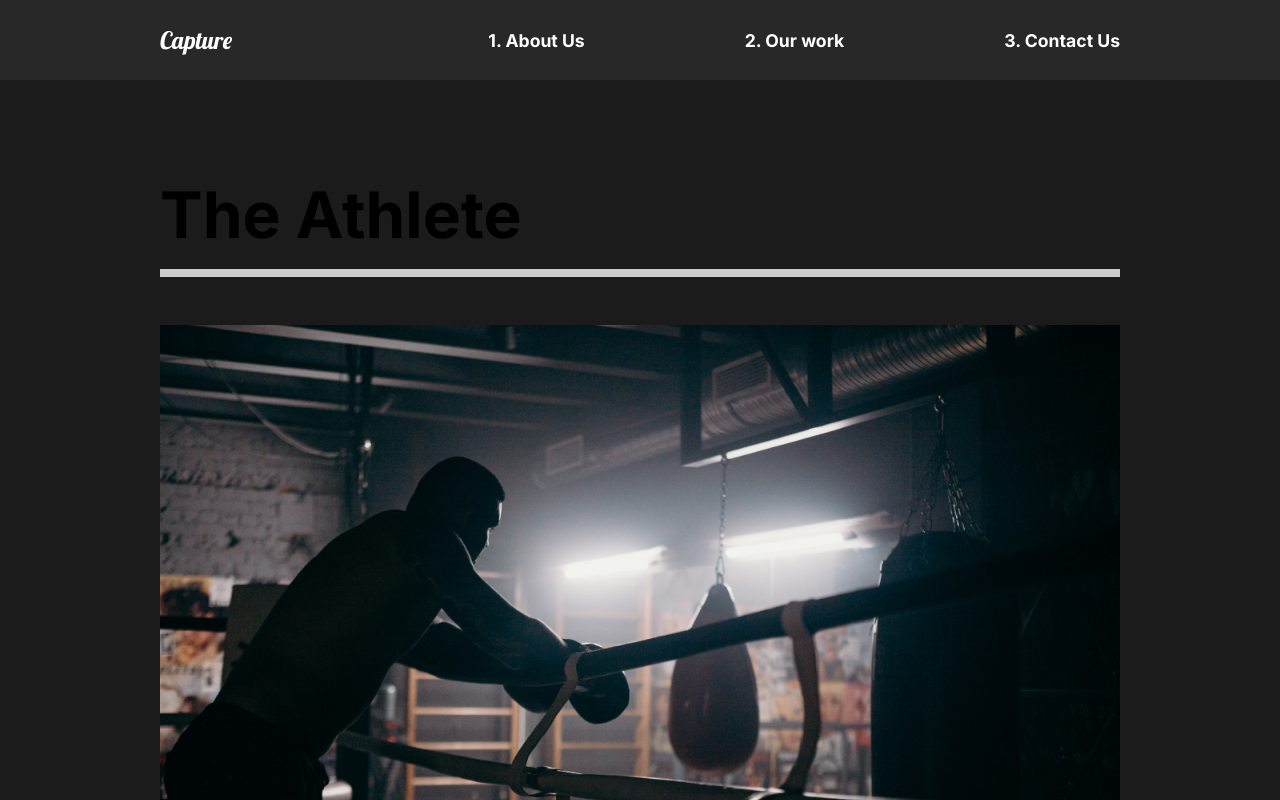
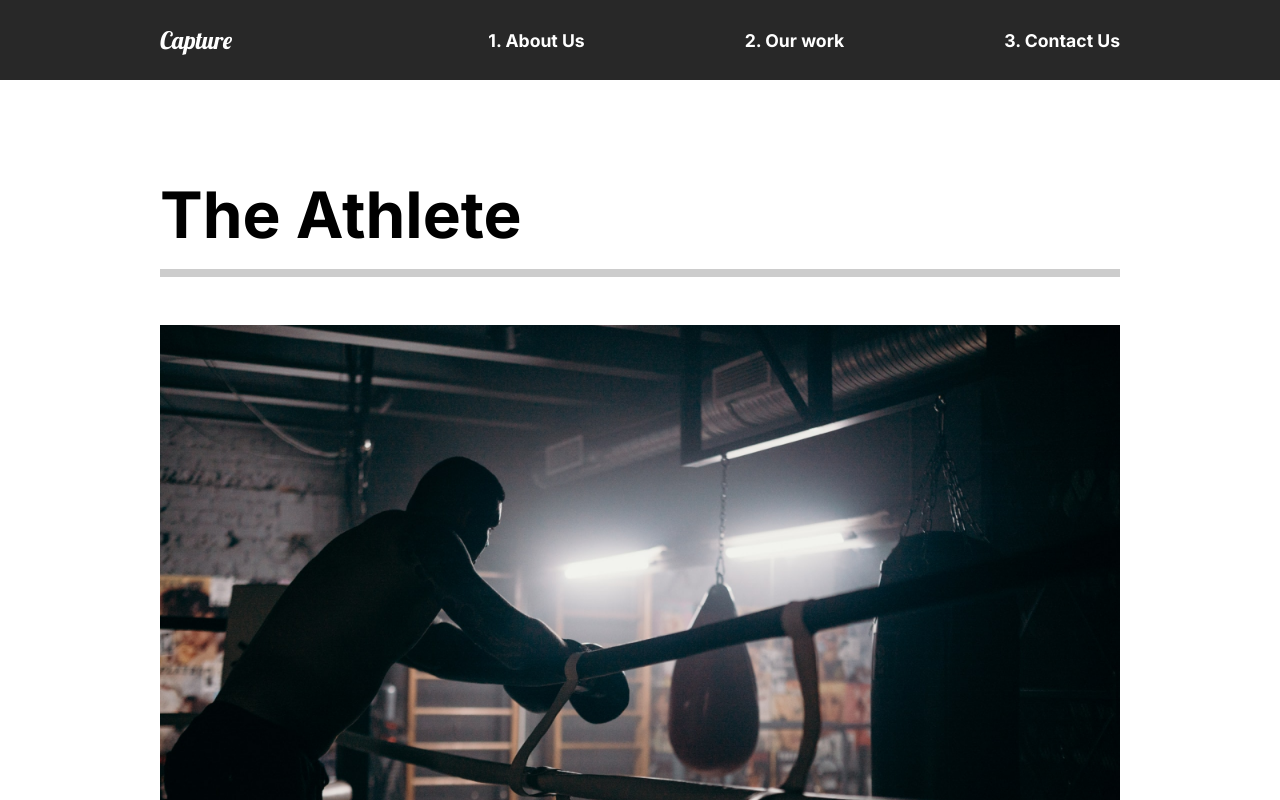
Before and after one commit to adelevrc/portfolio, a React (Create React App) app: page /work in a window 1280 px wide. Shown: the top 800 px of the page. Built offline with nearby package versions, Linux system fonts and the light colour scheme.

Commit message:
style page transition

```diff
--- a/src/App.js
+++ b/src/App.js
@@ -1,19 +1,24 @@
 import React from 'react';
-import {Switch, Route} from 'react-router-dom';
+import {Switch, Route, useLocation} from 'react-router-dom';
 import Nav from './components/Nav';
 import AboutUs from './pages/AboutUs';
 import GlobalStyle from './components/GlobalStyle';
 import ContactUs from './pages/ContactUs'
 import OurWork from './pages/OurWork';
 import MovieDetail from './pages/MovieDetail';
+//Animation
+import {AnimatePresence} from 'framer-motion';
 
 function App() {
+  const location = useLocation();
+  console.log(location);
   return (
     <div className="App">
       <GlobalStyle />
       <Nav />
+      <AnimatePresence exitBeforeEnter>
 
-      <Switch>
+        <Switch location={location} key={location.pathname}>
         <Route path="/" exact>
           <AboutUs />
         </Route>
@@ -32,6 +37,7 @@
         </Switch>
 
 
+      </AnimatePresence>
     </div>
   );
 }
--- /dev/null
+++ b/src/animation.js
@@ -0,0 +1,21 @@
+export const pageAnimation = {
+    hidden:{
+        opacity: 0,
+        y: 300
+    },
+    show:{
+        opacity:1,
+        y:0,
+        transition:{
+            duration:1,
+        },
+    },
+    exit:{
+        opacity: 0,
+        y: 300,
+        transition:{
+            duration:1,
+        },
+
+    }
+};
--- a/src/components/AboutSection.js
+++ b/src/components/AboutSection.js
@@ -1,26 +1,27 @@
 import React from "react";
 import home1 from "../img/home1.png";
-//Styled
-import styled from "styled-components";
 import { About, Description, Image, Hide } from "../styles";
+import {motion} from "framer-motion";
 
 const AboutSection = () => {
+
   return (
     <About>
       <Description>
-        <div className="title">
+        <motion.div className="title">
           <Hide>
-            <h2>We work to make</h2>
+            <motion.h2>We work to make</motion.h2>
           </Hide>
           <Hide>
-            <h2>
+
+            <motion.h2>
               your <span>dreams</span> come
-            </h2>
+            </motion.h2>
           </Hide>
           <Hide>
-            <h2>true.</h2>
+            <motion.h2>true.</motion.h2>
           </Hide>
-        </div>
+        </motion.div>
         <p>
           Contact us for any photography or videography ideas that you have. We
           have professionals with amazing skills.
@@ -34,6 +35,4 @@
   );
 };
 
-//Styled Components
-
 export default AboutSection;
--- a/src/pages/AboutUs.js
+++ b/src/pages/AboutUs.js
@@ -3,15 +3,18 @@
 import ServicesSection from '../components/ServicesSection';
 import FaqSection from '../components/FaqSection';
 
+import {motion} from 'framer-motion';
+import {pageAnimation} from '../animation';
+
 const AboutUs = () => {
     return(
-    <>
+    <motion.div exit="exit" variants={pageAnimation} initial="hidden" animate="show"  >
         <div>
             <AboutSection />
             <ServicesSection/>
             <FaqSection />
         </div>
-    </>
+    </motion.div>
     )
 }
 
--- a/src/pages/ContactUs.js
+++ b/src/pages/ContactUs.js
@@ -1,10 +1,16 @@
 import React from 'react';
-
+import {motion} from 'framer-motion';
+import {pageAnimation} from '../animation';
 const ContactUs = () => {
     return(
-        <div>
+        <motion.div
+            exit="exit"
+            variants={pageAnimation}
+            initial="hidden"
+            animate="show"
+            style={{background: "#fff"}}>
             <h1> Contact Us </h1>
-        </div>
+        </motion.div>
     )
 }
 
--- a/src/pages/MovieDetail.js
+++ b/src/pages/MovieDetail.js
@@ -1,7 +1,9 @@
 import React, {useState, useEffect} from 'react';
 import styled from 'styled-components';
 import {useHistory} from 'react-router-dom';
-import {MovieState} from '../movieState'
+import {MovieState} from '../movieState';
+import {motion} from 'framer-motion';
+import {pageAnimation} from '../animation';
 
 const MovieDetail = () => {
     const history = useHistory();
@@ -19,7 +21,7 @@
     return(
         <>
         {movie && (
-        <Details>
+        <Details exit="exit" variants={pageAnimation} initial="hidden" animate="show">
             <Headline>
             <h2> {movie.title} </h2>
             <img src={movie.mainImg} alt="movie" />
@@ -41,7 +43,7 @@
     )
 }
 
-const Details = styled.div`
+const Details = styled(motion.div)`
 color:white;
 `
 
--- a/src/pages/OurWork.js
+++ b/src/pages/OurWork.js
@@ -5,28 +5,36 @@
 import theracer from '../img/theracer-small.png';
 import goodtimes from '../img/goodtimes-small.png';
 
+import {motion} from 'framer-motion';
+import {pageAnimation} from '../animation';
 
 const OurWork = () => {
     return(
-        <Work>
+        <Work
+            exit="exit"
+            variants={pageAnimation}
+            initial="hidden"
+            animate="show"
+            style={{background: "#fff"}}
+            >
             <Movie>
                 <h2>The Athlete </h2>
                 <div className="line"></div>
-                <Link>
+                <Link to="/work/the-athlete">
                     <img src={athlete} alt="athlete" />
                 </Link>
             </Movie>
             <Movie>
                 <h2>The Racer </h2>
                 <div className="line"></div>
-                <Link>
+                <Link to="/work/the-racer">
                     <img src={theracer} alt="the racer" />
                 </Link>
             </Movie>
             <Movie>
                 <h2>Good Times </h2>
                 <div className="line"></div>
-                <Link>
+                <Link to="/work/good-times">
                     <img src={goodtimes} alt="good times" />
                 </Link>
             </Movie>
@@ -34,7 +42,7 @@
     )
 };
 
-const Work = styled.div`
+const Work = styled(motion.div)`
     min-height:100vh;
     overflow:hidden;
     padding: 5rem 10rem;
```
Lines whose indentation alone changed are shown as unchanged.
